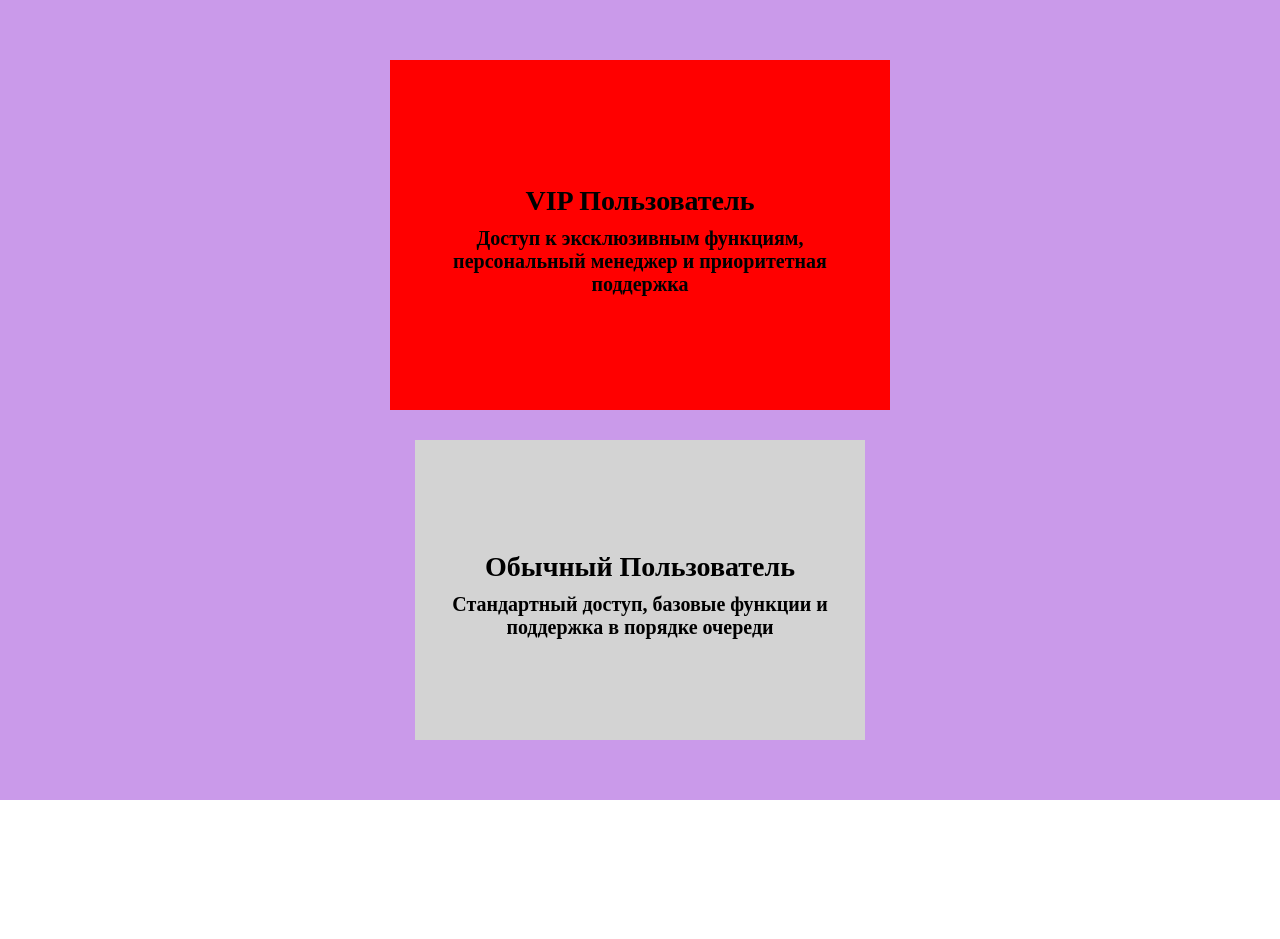
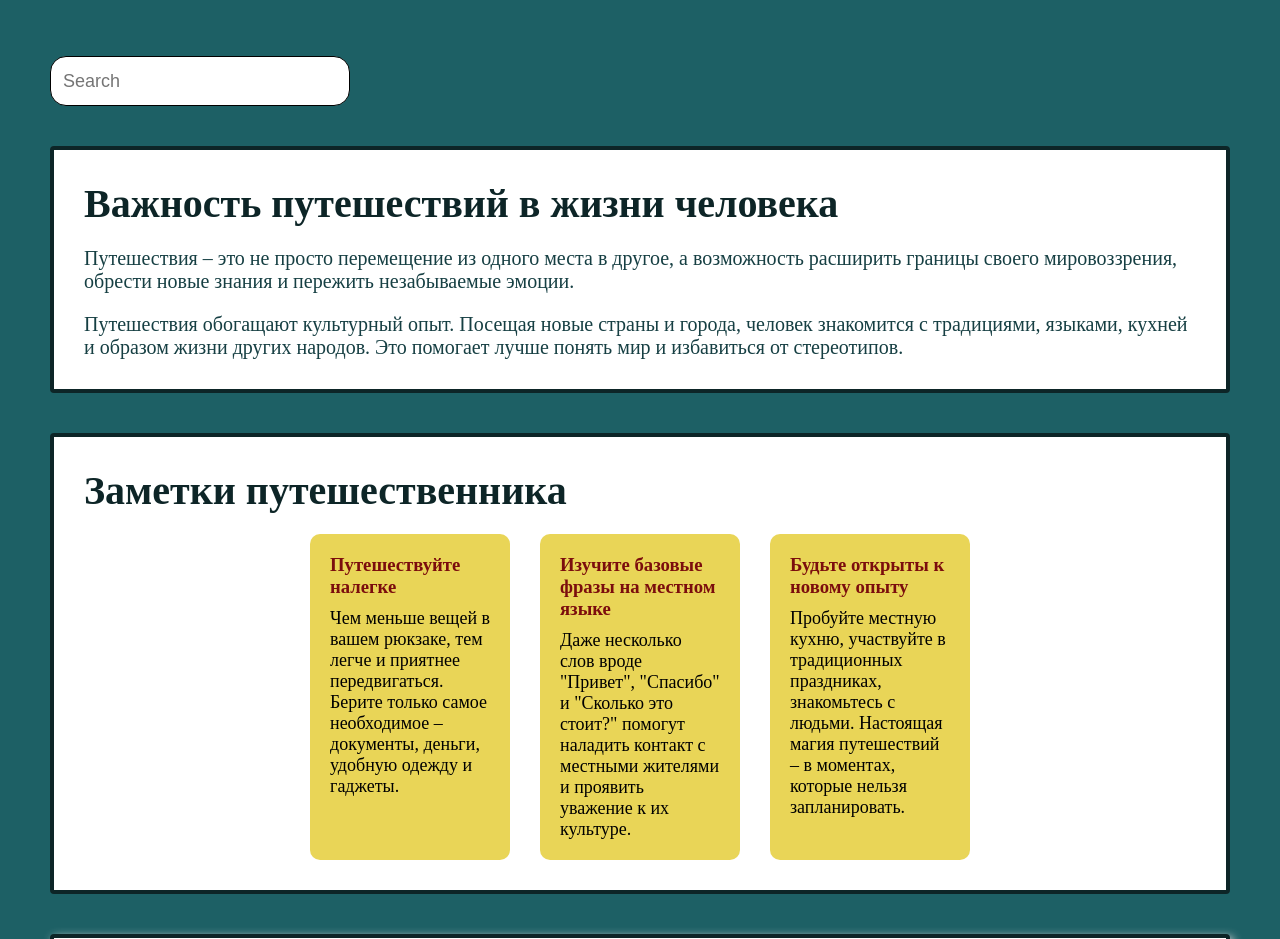
Before and after one commit to VoytenSvyat/55_react_ts_project, a React (Vite) app: page / in a window 1280 px wide. Shown: the top 939 px of the page. Before the commit the page ends 800 px from the top, so only its background shows below. Built offline with nearby package versions, Linux system fonts and the light colour scheme.

Commit message:
Lesson10

```diff
--- a/src/App.tsx
+++ b/src/App.tsx
@@ -1,3 +1,5 @@
+import GlobalStyles from "./styles/GlobalStyles";
+
 // Lessons imports:
 // импорт компонента Lesson6 по упомолчанию
 // при импорте по умолчанию можно использовать другие названия  для компонента
@@ -6,18 +8,20 @@
 // import Lesson07 from "./lessons/Lesson07/Lesson07";
 // import Lesson08 from "./lessons/Lesson08/Lesson08";
 // import Lesson09 from "./lessons/Lesson09/Lesson09";
+import Lesson10 from "./lessons/Lesson10/Lesson10";
 
 
 //Homeworks imports:
 // import Homework06 from "./homeworks/Homework06";
 // import Homework07 from "./homeworks/Homework07";
 // import Homework08 from "./homeworks/Homework08/Homework08";
-import Homework09 from "./homeworks/Homework09/Homework09";
+// import Homework09 from "./homeworks/Homework09/Homework09";
 
 function App() {
 
   return (
     <>
+      <GlobalStyles/>
       {/* <Lesson06/> */}
       {/* <Task6/> */}
       {/* <Homework06 /> */}
@@ -26,7 +30,8 @@
       {/* <Lesson08/> */}
       {/* <Homework08/> */}
       {/* <Lesson09/> */}
-      <Homework09/>
+      {/* <Homework09/> */}
+      <Lesson10/>
     </>
   )
 }
--- a/src/components/Input/Input.tsx
+++ b/src/components/Input/Input.tsx
@@ -1,4 +1,4 @@
-import './styles.css'
+import { InputComponent, InputContainer, Label } from './styles'
 import { InputProps } from './types'
 
 function Input({
@@ -8,21 +8,22 @@
     type='text',
     onChange,
     label,
-    id
+    id,
+    search
 }: InputProps) {
 return (
-<div className='input-container'>
-<label htmlFor={id}>{label}</label>
-<input
-    className="input"
+<InputContainer>
+<Label htmlFor={id}>{label}</Label>
+<InputComponent
     name={name}
     placeholder={placeholder}
     value={value}
     onChange={onChange}
     type={type}
     id={id}
+    isSearch={search}
     />
-</div>
+</InputContainer>
 )
 }
 
--- /dev/null
+++ b/src/components/Input/styles.ts
@@ -0,0 +1,27 @@
+import styled from "@emotion/styled";
+
+interface InputComponentStyledProps {
+  isSearch?: boolean;
+}
+
+// export const = styled.``
+
+export const InputContainer = styled.div`
+  display: flex;
+  flex-direction: column;
+  gap: 6px;
+`
+
+export const InputComponent = styled.input<InputComponentStyledProps>`
+    width: 300px;
+    height: 50px;
+    padding: 12px;
+    outline: none;
+    border: 1px solid black;
+    border-radius: ${({isSearch})=> isSearch? '16px' : '4px'};
+    font-size: 18px;
+  `;
+
+export const Label = styled.label`
+font-size: 20px;
+`;
--- a/src/components/Input/types.ts
+++ b/src/components/Input/types.ts
@@ -7,5 +7,6 @@
     type?: 'text' | 'email' | 'number' | 'password' | 'tel',
     onChange?: (event: ChangeEvent<HTMLInputElement>) => void,
     label?: string,
-    id?: string
+    id?: string,
+    search?: boolean
 }
--- /dev/null
+++ b/src/lessons/Lesson10/Lesson10.tsx
@@ -0,0 +1,73 @@
+import Input from "../../components/Input/Input"
+import {
+    Description,
+    Lesson10Container,
+    MainSection,
+    NoteBlock,
+    NoteDescription,
+    NotesContainer,
+    NoteTitle,
+    SectionTitle,
+    SectionWrapper
+         } from "./styles"
+
+function Lesson10 () {
+    return (
+    <Lesson10Container>
+        <Input name='search' placeholder="Search" search/>
+        <SectionWrapper>
+            <SectionTitle>Важность путешествий в жизни человека</SectionTitle>
+            <Description>
+        Путешествия – это не просто перемещение из одного места в другое,
+        а возможность расширить границы своего мировоззрения, обрести новые знания и
+        пережить незабываемые эмоции.
+            </Description>
+            <Description>
+        Путешествия обогащают культурный опыт. Посещая новые страны и города,
+        человек знакомится с традициями, языками, кухней и образом жизни других народов.
+        Это помогает лучше понять мир и избавиться от стереотипов.
+            </Description>
+        </SectionWrapper>
+        <SectionWrapper>
+        <SectionTitle>Заметки путешественника
+        </SectionTitle>
+        <NotesContainer>
+        <NoteBlock>
+            <NoteTitle>Путешествуйте налегке
+            </NoteTitle>
+            <NoteDescription>
+            Чем меньше вещей в вашем рюкзаке, тем легче и приятнее передвигаться.
+            Берите только самое необходимое – документы, деньги, удобную одежду и гаджеты.
+            </NoteDescription>
+        </NoteBlock>
+        <NoteBlock>
+            <NoteTitle>Изучите базовые фразы на местном языке
+            </NoteTitle>
+            <NoteDescription>
+            Даже несколько слов вроде "Привет", "Спасибо" и "Сколько это стоит?"
+            помогут наладить контакт с местными жителями и проявить уважение к их культуре.
+            </NoteDescription>
+        </NoteBlock>
+        <NoteBlock>
+            <NoteTitle>Будьте открыты к новому опыту
+            </NoteTitle>
+            <NoteDescription>
+            Пробуйте местную кухню, участвуйте в традиционных праздниках, знакомьтесь с людьми.
+            Настоящая магия путешествий – в моментах, которые нельзя запланировать.
+            </NoteDescription>
+        </NoteBlock>
+        </NotesContainer>
+        </SectionWrapper>
+        <MainSection>
+            <SectionTitle>Эйфелева башня</SectionTitle>
+            <Description>
+          Эйфелева башня – один из самых узнаваемых символов Франции и мира.
+          Она была построена к Всемирной выставке 1889 года и первоначально воспринималась с критикой,
+          но вскоре стала главным украшением Парижа. Башня достигает высоты 330 метров и состоит из
+          металлических конструкций весом более 10 000 тонн.
+            </Description>
+        </MainSection>
+    </Lesson10Container>)
+}
+
+export default Lesson10
--- /dev/null
+++ b/src/lessons/Lesson10/styles.ts
@@ -0,0 +1,78 @@
+import styled from "@emotion/styled";
+// Импорт функции css для создания шаблонов стилей
+import {css} from '@emotion/react';
+// export const = styled.``
+
+//Создаём переменную, которая будет содержать шаблон стилей для переиспользования
+const boxBasicStyles = css`
+    display: flex;
+    flex-direction: column;
+`
+// кемилкейс - верблюд как.
+
+export const Lesson10Container = styled.div`
+//подстановка переменной, которая содержит шаблон стилей
+    ${boxBasicStyles}
+/* display: flex;
+    flex-direction: column; */
+    gap: 40px;
+    flex: 1;
+    padding: 50px;
+    background-color: rgb(29, 96, 101);`
+
+export const SectionWrapper = styled.section`
+    ${boxBasicStyles}
+gap: 20px;
+padding: 30px;
+background-color: white;
+border: 4px solid  rgb(13, 37, 39);
+border-radius: 4px;
+`
+
+export const SectionTitle = styled.div`
+    font-size: 40px;
+    color: rgb(13, 37, 39);
+    font-weight: bold;
+`
+
+export const Description = styled.p`
+    font-size: 20px;
+    color: rgb(22, 63, 67);
+`
+export const NotesContainer = styled.div`
+ ${boxBasicStyles}
+ flex-direction: row;
+ justify-content: center;
+ gap: 30px;
+`
+
+export const NoteBlock = styled.div`
+    ${boxBasicStyles}
+    align-items: center;
+    gap: 10px;
+    width: 200px;
+    min-width: 200px;
+    padding: 20px;
+    background-color: rgb(233, 213, 87);
+    border-radius: 10px;
+`
+
+export const NoteTitle = styled.h3`
+    color: rgb(123, 13, 13);
+`
+
+export const NoteDescription = styled.p`
+    font-size: 18px;
+`
+// Расширение компонентов (наследование)
+export const MainSection = styled(SectionWrapper)`
+    box-shadow: 3px 3px 10px rgb(230, 224, 224);
+    color: rgb(72, 18, 76);
+
+    //добавление псевдокласса к стилизованному компоненту
+    //обязательно используем знак & для привязки к стилизованному компоненту
+    &:hover {
+    background-color: rgb(192, 219, 217);
+    border: none;
+    }
+`
--- a/src/main.tsx
+++ b/src/main.tsx
@@ -1,6 +1,5 @@
 // import { StrictMode } from 'react'
 import { createRoot } from 'react-dom/client'
-import './index.css'
 import App from './App.tsx'
 
 createRoot(document.getElementById('root')!).render(
--- a/src/index.css
+++ b/src/styles/GlobalStyles.tsx
@@ -1,3 +1,6 @@
+import { Global, css } from "@emotion/react";
+
+const globalStyles = css`
 * {
   box-sizing: border-box;
 }
@@ -24,3 +27,10 @@
   display: flex;
   min-height: 100%;
 }
+`;
+
+function GlobalStyles () {
+    return <Global styles={globalStyles}/>
+}
+
+export default GlobalStyles
```
Also changed, not shown: src/components/Input/styles.css (deleted, +0 -19 lines).
